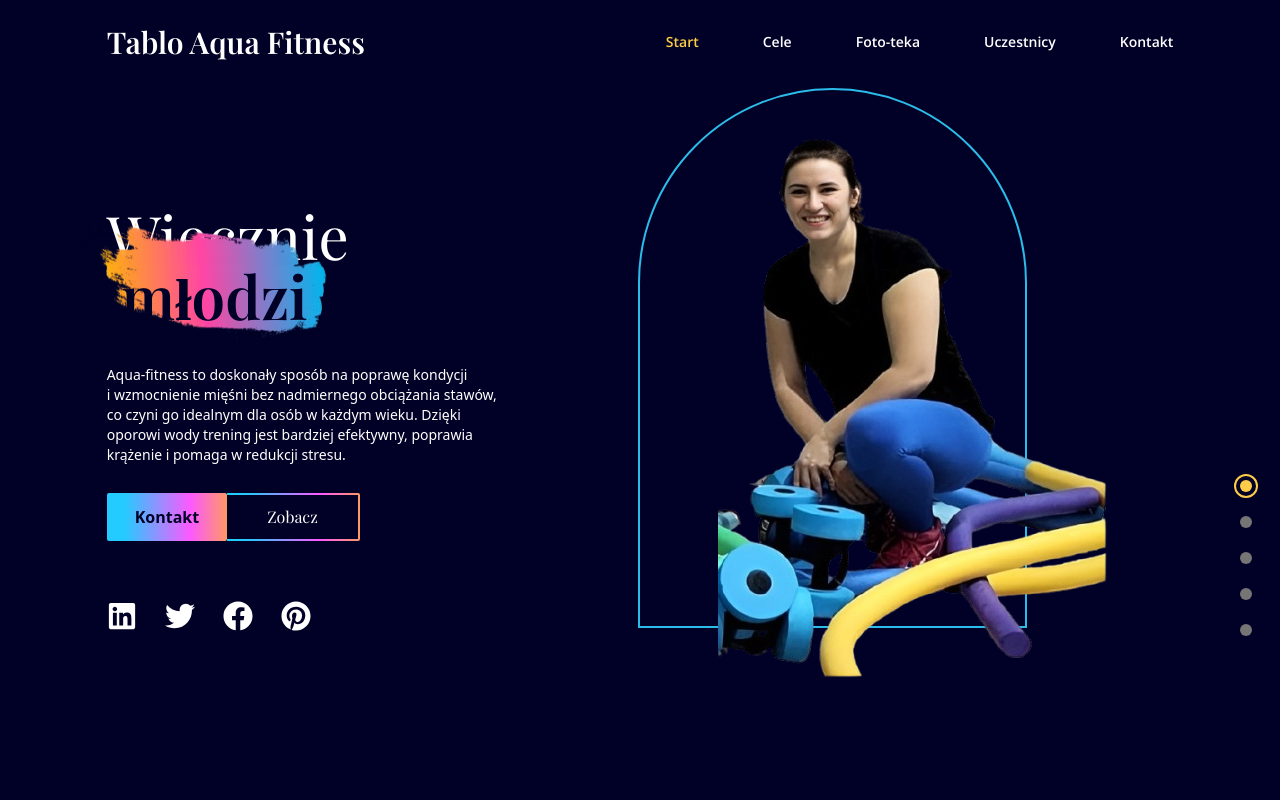
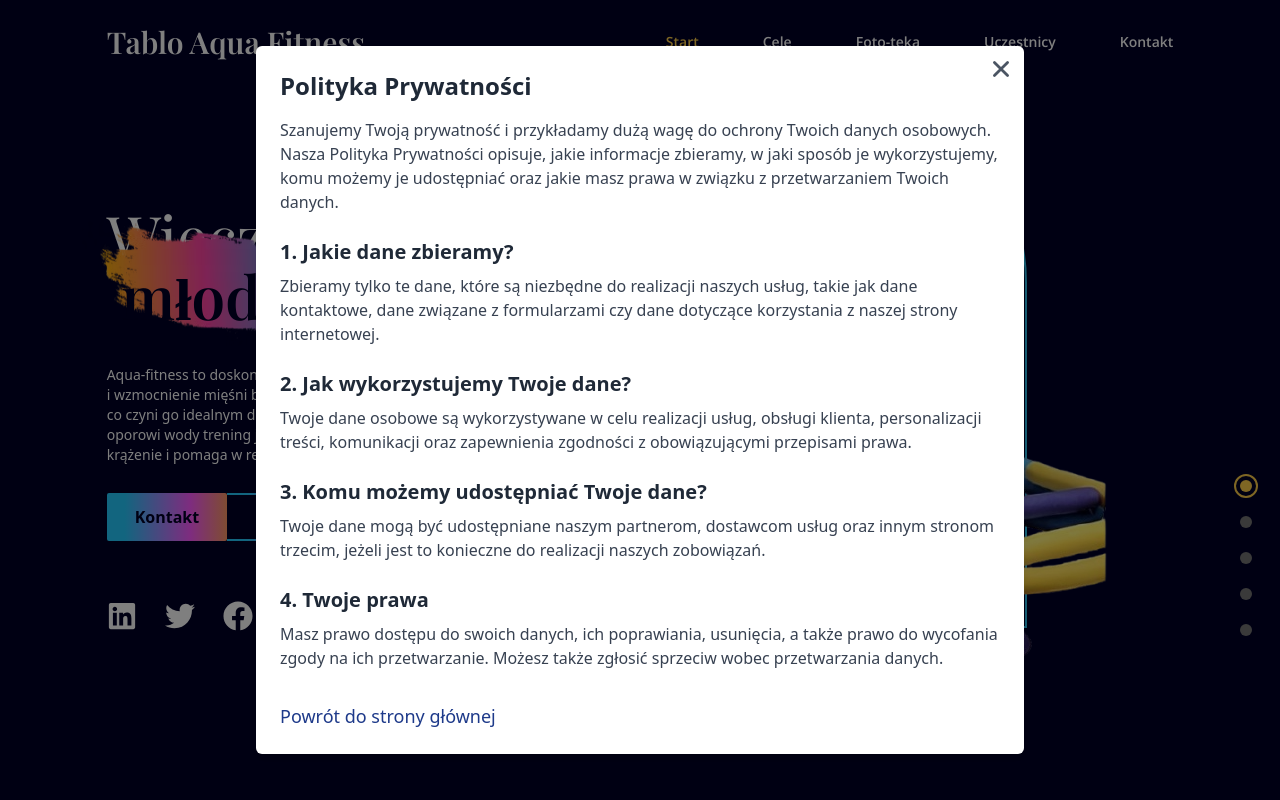
Before and after one commit to AdamBabinicz/aquafitness, a React (Create React App) app: page /privacypolicy in a window 1280 px wide. Shown: the top 800 px of the page. Built offline with nearby package versions, Linux system fonts and the light colour scheme.

Commit message:
polityka prywatności

```diff
--- a/package.json
+++ b/package.json
@@ -10,9 +10,11 @@
     "postcss": "^8.5.1",
     "react": "^19.0.0",
     "react-anchor-link-smooth-scroll": "^1.0.12",
+    "react-cookie-consent": "^9.0.0",
     "react-dom": "^19.0.0",
     "react-hook-form": "^7.54.2",
     "react-icons": "^5.4.0",
+    "react-router-dom": "^7.1.5",
     "source-map-loader": "^5.0.0",
     "tailwindcss": "^3.4.17",
     "tailwindcss-textshadow": "^2.1.3"
--- a/src/App.js
+++ b/src/App.js
@@ -1,3 +1,4 @@
+import { Routes, Route } from "react-router-dom"; // Usunięcie BrowserRouter
 import Navbar from "./scenes/Navbar";
 import DotGroup from "./scenes/DotGroup";
 import Landing from "./scenes/Landing";
@@ -10,11 +11,23 @@
 import { useEffect, useState } from "react";
 import useMediaQuery from "./hooks/useMediaQuery";
 import { motion } from "framer-motion";
+import CookieConsent from "react-cookie-consent";
+import PrivacyPolicy from "./PrivacyPolicy";
 
 function App() {
   const [selectedPage, setSelectedPage] = useState("start");
   const [isTopOfPage, setIsTopOfPage] = useState(true);
   const isDesktop = useMediaQuery("(min-width: 1060px)");
+  const [showPrivacyModal, setShowPrivacyModal] = useState(false);
+
+  const handleOpenPrivacyPolicy = (e) => {
+    e.preventDefault();
+    setShowPrivacyModal(true);
+  };
+
+  const handleClosePrivacyPolicy = () => {
+    setShowPrivacyModal(false);
+  };
 
   useEffect(() => {
     const handleScroll = () => {
@@ -60,7 +73,6 @@
           <MySkills />
         </motion.div>
       </div>
-      {/* <LineGradient /> */}
       <div className="w-5/6 mx-auto">
         <motion.div
           margin="0 0 -200px 0"
@@ -80,7 +92,6 @@
           <Testimonials />
         </motion.div>
       </div>
-      {/* <LineGradient /> */}
       <div className="w-5/6 mx-auto">
         <motion.div
           margin="0 0 -200px 0"
@@ -91,7 +102,34 @@
         </motion.div>
       </div>
       <Footer />
+      <Routes>
+        <Route path="/privacypolicy" element={<PrivacyPolicy />} />
+      </Routes>
+      {showPrivacyModal && <PrivacyPolicy onClose={handleClosePrivacyPolicy} />}
+      <CookieConsent
+        location="bottom"
+        buttonText="Zgadzam się"
+        declineButtonText="Nie zgadzam się"
+        cookieName="myCookieConsent"
+        aria-label="Zgadzam się na pliki cookies"
+        declineAriaLabel="Nie zgadzam się na pliki cookies"
+      >
+        Nasza strona używa plików cookies w&nbsp;celu zapewnienia lepszej
+        funkcjonalności, personalizacji treści oraz analizy ruchu na stronie.
+        Dzięki plikom cookies możemy dostosować stronę do Twoich potrzeb
+        i&nbsp;preferencji. Możesz dowiedzieć się więcej o&nbsp;wykorzystywanych
+        plikach cookies oraz sposobach ich zarządzania w&nbsp;naszej&nbsp;
+        <a
+          href="/privacypolicy"
+          onClick={handleOpenPrivacyPolicy}
+          className="text-blue hover:text-dark-grey font-semibold underline mt-4 inline-block transition-colors duration-300 ease-in-out"
+        >
+          Polityce Prywatności
+        </a>
+        .
+      </CookieConsent>
     </div>
   );
 }
+
 export default App;
--- /dev/null
+++ b/src/PrivacyPolicy.js
@@ -0,0 +1,68 @@
+import React from "react";
+import { IoClose } from "react-icons/io5"; // Ikona zamknięcia
+
+function PrivacyPolicy({ onClose }) {
+  return (
+    <div className="fixed inset-0 flex items-center justify-center z-50 bg-black bg-opacity-50">
+      <div className="bg-white p-6 max-w-3xl mx-auto shadow-md rounded-md relative">
+        {/* Przycisk zamknięcia */}
+        <button
+          className="absolute top-2 right-2 text-gray-600 hover:text-gray-800"
+          onClick={onClose}
+        >
+          <IoClose size={30} />
+        </button>
+
+        <h2 className="text-2xl font-semibold text-gray-800 mb-4">
+          Polityka Prywatności
+        </h2>
+        <p className="text-gray-700 mb-4">
+          Szanujemy Twoją prywatność i przykładamy dużą wagę do ochrony Twoich
+          danych osobowych. Nasza Polityka Prywatności opisuje, jakie informacje
+          zbieramy, w jaki sposób je wykorzystujemy, komu możemy je udostępniać
+          oraz jakie masz prawa w związku z przetwarzaniem Twoich danych.
+        </p>
+        <h3 className="text-xl font-semibold text-gray-800 mt-6 mb-2">
+          1. Jakie dane zbieramy?
+        </h3>
+        <p className="text-gray-700 mb-4">
+          Zbieramy tylko te dane, które są niezbędne do realizacji naszych
+          usług, takie jak dane kontaktowe, dane związane z formularzami czy
+          dane dotyczące korzystania z naszej strony internetowej.
+        </p>
+        <h3 className="text-xl font-semibold text-gray-800 mt-6 mb-2">
+          2. Jak wykorzystujemy Twoje dane?
+        </h3>
+        <p className="text-gray-700 mb-4">
+          Twoje dane osobowe są wykorzystywane w celu realizacji usług, obsługi
+          klienta, personalizacji treści, komunikacji oraz zapewnienia zgodności
+          z obowiązującymi przepisami prawa.
+        </p>
+        <h3 className="text-xl font-semibold text-gray-800 mt-6 mb-2">
+          3. Komu możemy udostępniać Twoje dane?
+        </h3>
+        <p className="text-gray-700 mb-4">
+          Twoje dane mogą być udostępniane naszym partnerom, dostawcom usług
+          oraz innym stronom trzecim, jeżeli jest to konieczne do realizacji
+          naszych zobowiązań.
+        </p>
+        <h3 className="text-xl font-semibold text-gray-800 mt-6 mb-2">
+          4. Twoje prawa
+        </h3>
+        <p className="text-gray-700 mb-4">
+          Masz prawo dostępu do swoich danych, ich poprawiania, usunięcia, a
+          także prawo do wycofania zgody na ich przetwarzanie. Możesz także
+          zgłosić sprzeciw wobec przetwarzania danych.
+        </p>
+        <a
+          href="/"
+          className="text-deepBlue hover:text-dark-grey mt-4 inline-block text-lg transition-colors duration-300 ease-in-out"
+        >
+          Powrót do strony głównej
+        </a>
+      </div>
+    </div>
+  );
+}
+
+export default PrivacyPolicy;
--- a/src/index.js
+++ b/src/index.js
@@ -1,3 +1,4 @@
+import { BrowserRouter as Router } from "react-router-dom";
 import React from "react";
 import ReactDOM from "react-dom/client";
 import "./index.css";
@@ -5,7 +6,7 @@
 
 const root = ReactDOM.createRoot(document.getElementById("root"));
 root.render(
-  <React.StrictMode>
+  <Router>
     <App />
-  </React.StrictMode>
+  </Router>
 );
```
Also changed, not shown: 1 other file (tests, documents, lock files or other folders).
